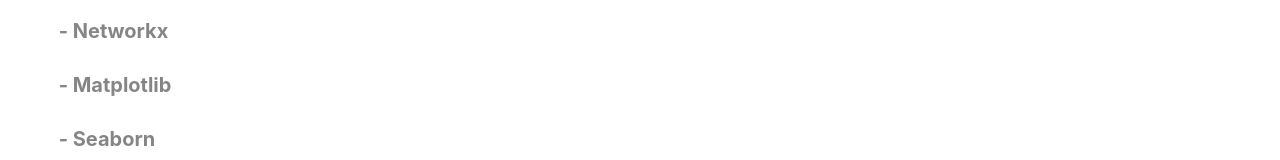
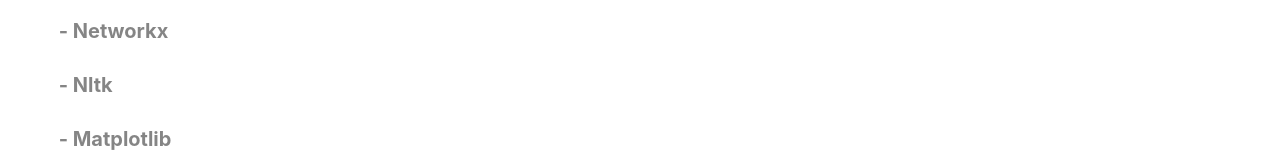
Before and after one commit to KenatSF/kenny-projects, a Next.js app: page /skills in a window 1280 px wide. Shown: the part 790-950 px from the top of the page. Built offline with nearby package versions, Linux system fonts and the light colour scheme.

Commit message:
Nlp skill added

```diff
--- a/components/datagrid/index.js
+++ b/components/datagrid/index.js
@@ -12,6 +12,7 @@
                 <Projectinfo titulillo={"Stock Indices"} image={"./datascience/stockindices.jpg"} linkTo={"https://github.com/KenatSF/Heavy-Indexes"} samePage={false} />
                 <Projectinfo titulillo={"Market sales"} image={"./datascience/market.jpg"} linkTo={"https://github.com/KenatSF/Basic_Data_Analysis"} samePage={false} />
                 <Projectinfo titulillo={"Bitcoin crash prediction"} image={"./datascience/bitcoin.jpg"} linkTo={"https://github.com/KenatSF/Bitcoin-fall-prediction"} samePage={false} />
+                <Projectinfo titulillo={"Natural Language Processing"} image={"./datascience/nlp.jpg"} linkTo={"https://github.com/KenatSF/WallStreetBets_Watcher"} samePage={false} />
             </Grid>
         </Box>
 
--- a/pages/skills.js
+++ b/pages/skills.js
@@ -43,6 +43,10 @@
             <br />
             <Text fontSize='xl' noOfLines={[1, 2, 3]} as='b' color='blackAlpha.600'>
                 &nbsp;&nbsp;&nbsp;&nbsp;&nbsp;&nbsp;&nbsp;&nbsp; - Networkx
+            </Text>
+            <br />
+            <Text fontSize='xl' noOfLines={[1, 2, 3]} as='b' color='blackAlpha.600'>
+                &nbsp;&nbsp;&nbsp;&nbsp;&nbsp;&nbsp;&nbsp;&nbsp; - Nltk
             </Text>
             <br />
             <Text fontSize='xl' noOfLines={[1, 2, 3]} as='b' color='blackAlpha.600'>
```
Also changed, not shown: public/datascience/nlp.jpg (added).
